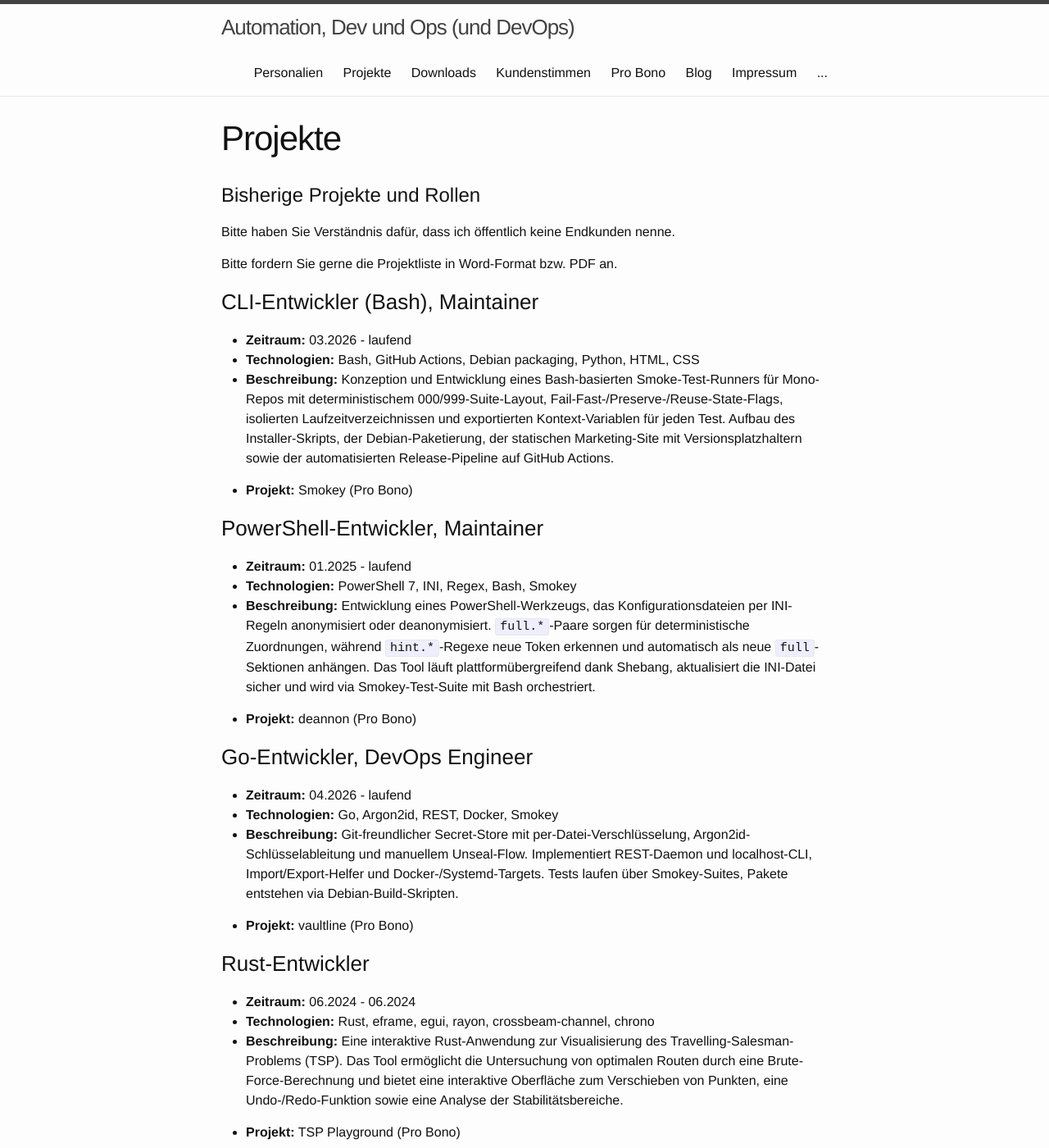
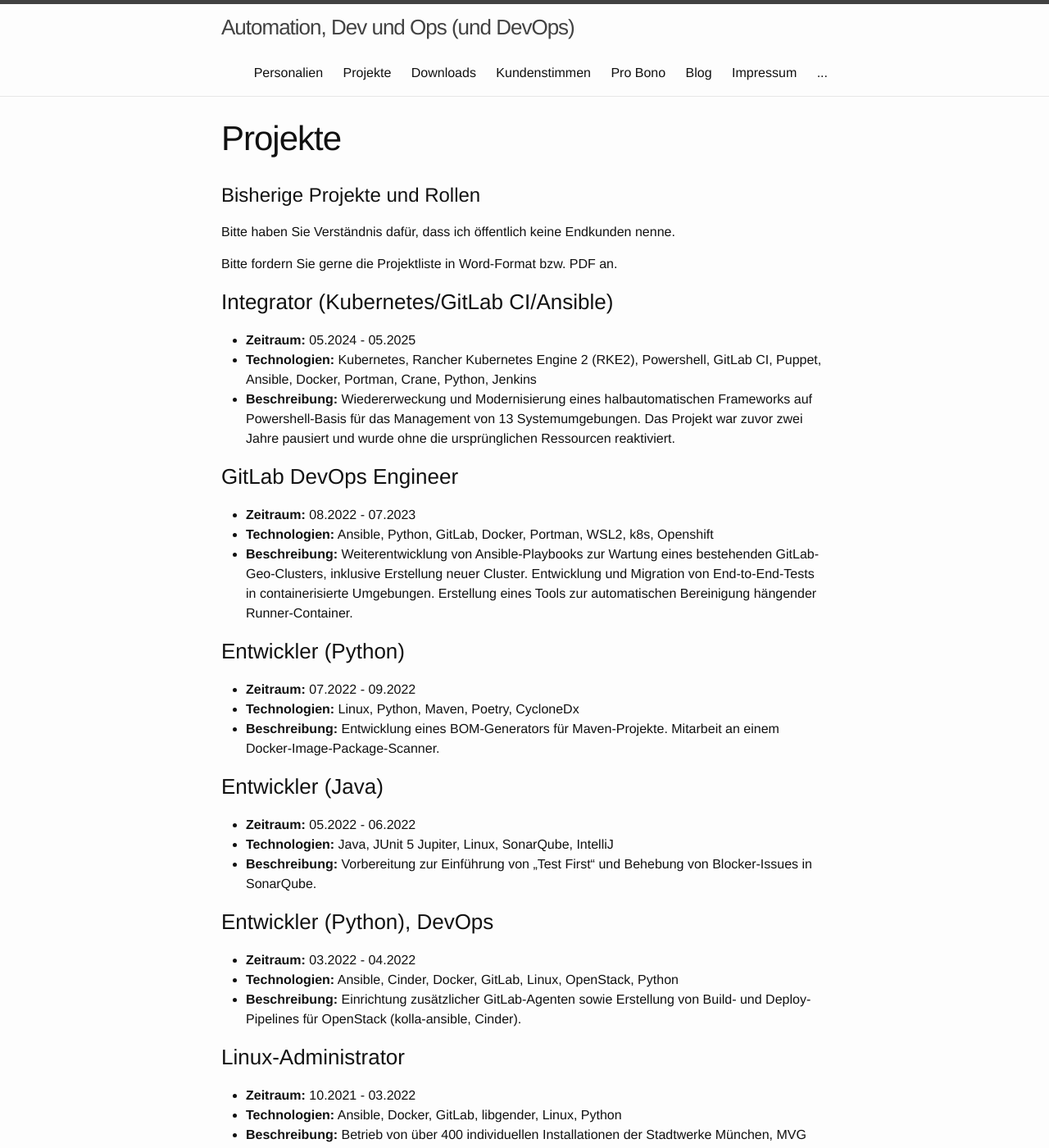
Before and after one commit to micwin/micwin.github.io, a Jekyll site: the page built from 15_projects.md, in a window 1280 px wide and 1400 px high. Shown: the whole window at 82% size. Built offline with Jekyll 4.4.1, drawn with Linux system fonts in a browser that asks for light colours; some of the changed text lies outside the part shown.

Commit message:
Regenerate project list without pro bono entries

```diff
--- a/15_projects.md
+++ b/15_projects.md
@@ -17,12 +17,6 @@
 
 
 
-### CLI-Entwickler (Bash), Maintainer
-- **Zeitraum:** 03.2026 - laufend
-- **Technologien:** Bash, GitHub Actions, Debian packaging, Python, HTML, CSS
-- **Beschreibung:** Konzeption und Entwicklung eines Bash-basierten Smoke-Test-Runners für Mono-Repos mit deterministischem 000/999-Suite-Layout, Fail-Fast-/Preserve-/Reuse-State-Flags, isolierten Laufzeitverzeichnissen und exportierten Kontext-Variablen für jeden Test. Aufbau des Installer-Skripts, der Debian-Paketierung, der statischen Marketing-Site mit Versionsplatzhaltern sowie der automatisierten Release-Pipeline auf GitHub Actions.
-
-- **Projekt:** Smokey (Pro Bono)
 
 
 
@@ -31,12 +25,6 @@
 
 
 
-### PowerShell-Entwickler, Maintainer
-- **Zeitraum:** 01.2025 - laufend
-- **Technologien:** PowerShell 7, INI, Regex, Bash, Smokey
-- **Beschreibung:** Entwicklung eines PowerShell-Werkzeugs, das Konfigurationsdateien per INI-Regeln anonymisiert oder deanonymisiert. `full.*`-Paare sorgen für deterministische Zuordnungen, während `hint.*`-Regexe neue Token erkennen und automatisch als neue `full`-Sektionen anhängen. Das Tool läuft plattformübergreifend dank Shebang, aktualisiert die INI-Datei sicher und wird via Smokey-Test-Suite mit Bash orchestriert.
-
-- **Projekt:** deannon (Pro Bono)
 
 
 
@@ -45,26 +33,9 @@
 
 
 
-### Go-Entwickler, DevOps Engineer
-- **Zeitraum:** 04.2026 - laufend
-- **Technologien:** Go, Argon2id, REST, Docker, Smokey
-- **Beschreibung:** Git-freundlicher Secret-Store mit per-Datei-Verschlüsselung, Argon2id-Schlüsselableitung und manuellem Unseal-Flow. Implementiert REST-Daemon und localhost-CLI, Import/Export-Helfer und Docker-/Systemd-Targets. Tests laufen über Smokey-Suites, Pakete entstehen via Debian-Build-Skripten.
-
-- **Projekt:** vaultline (Pro Bono)
 
 
 
-
-
-
-
-
-### Rust-Entwickler
-- **Zeitraum:** 06.2024 - 06.2024
-- **Technologien:** Rust, eframe, egui, rayon, crossbeam-channel, chrono
-- **Beschreibung:** Eine interaktive Rust-Anwendung zur Visualisierung des Travelling-Salesman-Problems (TSP). Das Tool ermöglicht die Untersuchung von optimalen Routen durch eine Brute-Force-Berechnung und bietet eine interaktive Oberfläche zum Verschieben von Punkten, eine Undo-/Redo-Funktion sowie eine Analyse der Stabilitätsbereiche.
-
-- **Projekt:** TSP Playground (Pro Bono)
 
 
 
@@ -85,10 +56,18 @@
 
 
 
+
+
+
+
 ### GitLab DevOps Engineer
 - **Zeitraum:** 08.2022 - 07.2023
 - **Technologien:** Ansible, Python, GitLab, Docker, Portman, WSL2, k8s, Openshift
 - **Beschreibung:** Weiterentwicklung von Ansible-Playbooks zur Wartung eines bestehenden GitLab-Geo-Clusters, inklusive Erstellung neuer Cluster. Entwicklung und Migration von End-to-End-Tests in containerisierte Umgebungen. Erstellung eines Tools zur automatischen Bereinigung hängender Runner-Container.
+
+
+
+
 
 
 
@@ -109,10 +88,18 @@
 
 
 
+
+
+
+
 ### Entwickler (Java)
 - **Zeitraum:** 05.2022 - 06.2022
 - **Technologien:** Java, JUnit 5 Jupiter, Linux, SonarQube, IntelliJ
 - **Beschreibung:** Vorbereitung zur Einführung von „Test First“ und Behebung von Blocker-Issues in SonarQube.
+
+
+
+
 
 
 
@@ -133,10 +120,18 @@
 
 
 
+
+
+
+
 ### Linux-Administrator
 - **Zeitraum:** 10.2021 - 03.2022
 - **Technologien:** Ansible, Docker, GitLab, libgender, Linux, Python
 - **Beschreibung:** Betrieb von über 400 individuellen Installationen der Stadtwerke München, MVG und muenchen.de. Bereitstellung eines dynamischen Ansible-Repos mit Python auf Basis von libgender.
+
+
+
+
 
 
 
@@ -157,12 +152,6 @@
 
 
 
-### Go-Entwickler, DevOps Engineer
-- **Zeitraum:** 01.2020 - 12.2020
-- **Technologien:** Go, Cobra CLI, Docker, Kubernetes, MkDocs, GitLab CI
-- **Beschreibung:** Architektur und Entwicklung eines dezentralen Config-Stores auf Ledger-Basis, inklusive Go-CLI (Cobra), Docker/Kubernetes-Deployments und MkDocs-Dokumentation für global verteilte Service-Mesh-Konfigurationen.
-
-- **Projekt:** kvledger (Pro Bono)
 
 
 
@@ -171,12 +160,6 @@
 
 
 
-### Entwickler, Betreiber
-- **Zeitraum:** 07.2020 - laufend
-- **Technologien:** Azure Pipelines, Bash, GitLab
-- **Beschreibung:** Entwicklung und Betreuung eines bash-basierten Build-Frameworks für CI/CD-Pipelines. Verantwortlich für CLI-Entwurf, Modul-Scaffolding, Dokumentation und Releases. Bereitstellung als Open-Source-Projekt (https://metafence.gitlab.io/clici/).
-
-- **Projekt:** Clici (Pro Bono)
 
 
 
@@ -197,10 +180,18 @@
 
 
 
+
+
+
+
 ### DevOps, Server-Admin
 - **Zeitraum:** 01.2020 - 04.2020
 - **Technologien:** Linux (RHEL7, Ubuntu, CentOS, Alpine, SLES), Jira, Confluence, Thinlinc
 - **Beschreibung:** Unterstützung der Entwickler bei Eclipse-Problemen. Setup von zwei On-Prem-Maschinen für Inhousing, Dockerisierung des Build-Prozesses, Einführung von Thinlinc. Ab März Übergabe an T-Systems.
+
+
+
+
 
 
 
@@ -221,10 +212,18 @@
 
 
 
+
+
+
+
 ### Assistenz Release-Management
 - **Zeitraum:** 08.2019 - 09.2019
 - **Technologien:** Excel
 - **Beschreibung:** Tägliches Einsammeln, Normalisieren und Zusammenführen der Ticket-Statusberichte von zwölf Projektteams.
+
+
+
+
 
 
 
@@ -245,10 +244,18 @@
 
 
 
+
+
+
+
 ### DevOps-Pionier, Automatisierungsexperte
 - **Zeitraum:** 10.2018 - 01.2019
 - **Technologien:** Linux, Terraform, Ansible, Consul, Git, TFS, plantUML, Citrix
 - **Beschreibung:** Design und Aufbau einer IaC-Toolchain zur automatisierten Erstellung von Umgebungen auf Basis von OpenStack und TFS Build Jobs. Erstellung von Testumgebungen mit RabbitMQ und Python mittels Docker Compose. Einrichtung eines Remote-Zugriffs auf Ubuntu-VMs via Citrix.
+
+
+
+
 
 
 
@@ -269,10 +276,18 @@
 
 
 
+
+
+
+
 ### DevOps-Pionier, Jenkins-Betreuer
 - **Zeitraum:** 09.2016 - 06.2017
 - **Technologien:** Linux, RHEL, Git, GitLab, Bash, SSH, Screen, Vim, Jenkins, Mantis, Tomcat, Java 7/8, Scrum, Ansible, Docker, Raspberry Pi, Nginx, Spring Boot
 - **Beschreibung:** Wartung einer bestehenden CI-Umgebung (Nexus, Gradle, Jenkins mit 20 Slaves, Tomcat). Unterstützung bei der Migration zu JobDSL, Evaluation von Provisioning-Tools, Aufbau prototypischer Entwicklungsinfrastrukturen (Ansible, Docker, GitLab, Tomcat, nginx). Entwicklung eines Docker-Swarm-Prototypen, Git-Coaching, Durchführung von Präsentationen, Prozessberatung, Entwurf eines Ethereum-basierten Geschäftsmodells, Erstellung von Installations- und Betriebskonzepten.
+
+
+
+
 
 
 
@@ -293,10 +308,18 @@
 
 
 
+
+
+
+
 ### DevOps, Build Engineer
 - **Zeitraum:** 01.2016 - 05.2016
 - **Technologien:** Ansible, Debian, GitLab, Java, Linux, Jenkins, Maven, Nexus, Raspbian, RHEL, Spring Boot, VirtualBox
 - **Beschreibung:** Mitarbeit im DevOps-Team (3 Personen). Konzeption und Umsetzung einer Deployment-Pipeline auf Basis des Apache ServiceBus, Unterstützung bei Maven-Skripten, Technologieentscheidungen und Präsentationen. Aufbau eines Dashboards mit Raspberry Pi II und Raspbian. Design eines Basis-Images für VMs, Ticket-Bearbeitung, User-Administration, Verwaltung von GitLab/Jenkins, Management von Verteilprozessen, Neuaufbau von Build-Pipelines für Apache ServiceMix-Projekte.
+
+
+
+
 
 
 
@@ -317,10 +340,18 @@
 
 
 
+
+
+
+
 ### DevOps
 - **Zeitraum:** 05.2015 - 07.2015
 - **Technologien:** Bash, CentOS, Eclipse, Git Extensions, Git-SVN, Git, Jenkins, Linux, Maven, Subversion (SVN), HDFS (Hadoop), VirtualBox, Gentoo, SourceTree, eGit
 - **Beschreibung:** Erstellung einer Dokumentationsplattform basierend auf dem Maven Site Plugin. Optimierung von Jenkins-Builds, Evaluation von Vagrant, Überarbeitung des Multi-Module-Maven-Builds, Migration von Subversion nach Git, Verbesserung der Integrationstests sowie Wartung des Entwickler-Clusters.
+
+
+
+
 
 
 
@@ -341,10 +372,18 @@
 
 
 
+
+
+
+
 ### Software-Entwickler, DevOps
 - **Zeitraum:** 04.2014 - 09.2014
 - **Technologien:** JEE 1.6, Java 1.6, Maven, JPA, Oracle, WebSphere, Eclipse, Git, Subversion (SVN), Mockito, JUnit, CentOS, X.509, EJB 3.x, Jenkins, Continuous Integration (CI), SonarQube
 - **Beschreibung:** Erstellung eines VirtualBox-Images für Entwickler. Entwicklung zweier Import-Tools für Datenabgleich mittels eines RCP-Clients. Vorbereitung eines OCSP-Providers als Ersatz der bestehenden CRL-Lösung.
+
+
+
+
 
 
 
@@ -365,10 +404,18 @@
 
 
 
+
+
+
+
 ### Software-Entwickler, Interim Team-Lead
 - **Zeitraum:** 04.2013 - 08.2013
 - **Technologien:** JEE 1.5, Java 1.6, Ant, JPA (Hibernate), Oracle, WebSphere, Rational System Architect (RSA), SVN, Spring, Git, Git-SVN, Rational Team Concert, Ubuntu, RedHat, Mockito, TestNG, SonarQube, Test Driven Development (TDD)
 - **Beschreibung:** Implementierung des camt.54-Imports für eine Webanwendung zum Management von SEPA Direct Debit Mandaten und SEPA Credit Transfers. Überarbeitung des Unit-Test-Frameworks und interimistischer Team-Lead kleinerer Teams.
+
+
+
+
 
 
 
@@ -389,10 +436,18 @@
 
 
 
+
+
+
+
 ### Software-Entwickler (Java), Scrum-Coach
 - **Zeitraum:** 09.2012 - 12.2012
 - **Technologien:** Wicket 1.5 und 6.0, JEE 1.5, Java 1.6, Maven, Hibernate, H2, Jetty 6, Tomcat 7 (standalone und embedded), Eclipse (Indigo, Juno), SVN, Scrum, Ehcache, Spring, Jenkins, SonarQube, Craftsmanship, Test Driven Development (TDD)
 - **Beschreibung:** Implementierung einer hybriden Intranet-Anwendung (Online/Offline) für die Servicetechniker der intern produzierten Industriemaschinen. Umsetzung eines bestehenden RCP-Clients als Wicket-Webanwendung.
+
+
+
+
 
 
 
@@ -413,10 +468,18 @@
 
 
 
+
+
+
+
 ### Software-Entwickler (Java), 3rd-Level Support, Technischer Ansprechpartner
 - **Zeitraum:** 01.2011 - 08.2011
 - **Technologien:** JEE 1.5, Tomcat, Java 1.6, Ant, Hibernate, JPA, Spring, Quartz, Cron, Wicket, Eclipse, Ubuntu, Log4j, SLF4J, JUnit, Subversion (SVN), Git, SSH Tunnel, VPN, Tunnelblick, Mac OS X 10.6 (64-Bit), Skype, MySQL, JDBC, Test Driven Development (TDD)
 - **Beschreibung:** Übernahme und Performance-Optimierung eines Banner-Auslieferungs- und Click-Tracking-Servers, ursprünglich von einem externen Team in Armenien entwickelt. Behebung eines kritischen Datenbank-Performanceproblems, Optimierung der Build- und Deployment-Prozesse, Entwicklung einer Mini-Profiling-API, allgemeine Performanceverbesserungen, Datenbankbereinigung und Einführung von Git.
+
+
+
+
 
 
 
@@ -437,10 +500,18 @@
 
 
 
+
+
+
+
 ### Software-Entwickler (Grails), Projektleiter
 - **Zeitraum:** 04.2010 - 08.2010
 - **Technologien:** JBoss 5.1, Grails, JBoss Seam, JBoss Hibernate, Java 1.5/1.6, Eclipse 3.5, Spring 2.0, OOA/OOD, JPA, JSF, JSP, Annotations, MySQL, MS SQL, Test Driven Development (TDD)
 - **Beschreibung:** Konzeption und Umsetzung einer Webanwendung zur Verwaltung von Kundenbeziehungen und Abwicklung von Umzugsprojekten.
+
+
+
+
 
 
 
@@ -461,10 +532,18 @@
 
 
 
+
+
+
+
 ### Software-Entwickler, 1st-Level Support, 3rd-Level Support
 - **Zeitraum:** 01.2009 - 11.2009
 - **Technologien:** Swing, Java, Ant, Maven, CVS, Eclipse, MediaWiki, XSLT
 - **Beschreibung:** Wartung und Support des Korrespondenz-Clients zur Erstellung von Kundenkorrespondenz im Bereich "Leben".
+
+
+
+
 
 
 
@@ -485,10 +564,18 @@
 
 
 
+
+
+
+
 ### Software-Entwickler
 - **Zeitraum:** 07.2007 - 03.2008
 - **Technologien:** Eclipse, JEE, Java 1.5, Axis, cxf, xfire, XML-RPC, XML,  Subversion, Mysql, Oracle, Junit, Cruisecontrol, Hibernate, Gentoo, Tomcat, Test Driven Development
 - **Beschreibung:** Design und Erstellung eines Adapter-Service (Multi-Protokoll) zur Integration einer Drittanbieter-Lösung zum Faxen per Internet. Design und Erstellung eines zentraler Multiprotokoll-Dienst für die konzernweite Verwaltung von Freikontingenten
+
+
+
+
 
 
 
@@ -509,10 +596,18 @@
 
 
 
+
+
+
+
 ### Software-Entwickler (Java), Architekt
 - **Zeitraum:** 11.2006 - 06.2007
 - **Technologien:** IBM Rational System Architect, Java, MDA, Clearcase, Websphere, Lotus Notes, Maven, Eclipse RCP, Hibernate , UML, OOA, OOD, Test Driven Development
 - **Beschreibung:** In Zusammenarbeit mit der IBM Schweiz Erstellung von Use Cases und Models, sowie der Realisierung der neuen Software für die "individuelle Prämien-Verbilligung" der schweizer Kranken- un Rentenkassen, im Auftrag der schweizer Regierung. Module "Partner-Abgleich" und "Batches". Hier wurde exzessiv die modellgetriebene Software-Entwicklung betrieben, es kam die gesamte IBM Rational tool chain zum Einsatz. Teilweise in Zürich.
+
+
+
+
 
 
 
@@ -533,10 +628,18 @@
 
 
 
+
+
+
+
 ### Software-Entwickler
 - **Zeitraum:** 08.2005 - 07.2006
 - **Technologien:** Java 1.4, Swing, JDO 1.1 (jcredo), MySQL 4.0.x, ant, ClearCase 6.x, Eclipse 3.1, JDBC
 - **Beschreibung:** Überarbeitung der Analyse-Engine eines WAN- Planungtools hinsichtlich einer neuen Produktlinie. Die Analyse-Engine ist Teil eines Fat Clients mit Swing- Oberfläche.
+
+
+
+
 
 
 
@@ -557,10 +660,18 @@
 
 
 
+
+
+
+
 ### Team-Manager, Architekt, Software-Entwickler
 - **Zeitraum:** 01.2003 - 06.2003
 - **Technologien:** Java, JDBC, BEA WebLogic, DB2, XML, XSLT, Eclipse 2, CVS, JUnit, Ant, AS/400, Unix
 - **Beschreibung:** Portierung des zentralen Batch-Moduls zur „Massenumschaltung und Rufnummernänderung“ von Cobol und C/C++ nach Java. Zusammenarbeit in einem dynamisch wechselnden Team.
+
+
+
+
 
 
 
@@ -581,10 +692,18 @@
 
 
 
+
+
+
+
 ### Software-Entwickler
 - **Zeitraum:** 04.2002 - 06.2002
 - **Technologien:** J2EE, BEA WebLogic, JDBC, DB2, XML, Eclipse 2, CVS, JUnit, Ant, AS/400, Unix
 - **Beschreibung:** Analyse, Entwurf und Realisierung einer Web-Anwendung zur Überwachung und Auswertung von Löschvorgängen in der zentralen Eintragsdatenbank der T-Com auf Tages-, Wochen- und Monatsbasis. Umsetzung aller Projektphasen außer Anwendungstests.
+
+
+
+
 
 
 
@@ -605,10 +724,18 @@
 
 
 
+
+
+
+
 ### Software-Entwickler
 - **Zeitraum:** 07.2001 - 08.2001
 - **Technologien:** J2EE, Tomcat, Visual Age for Java 3.0, Unix
 - **Beschreibung:** Wartung des Web-Clients zur Nachbearbeitung von OCR-erkannten Adresskorrekturkarten der Deutschen Post. Verantwortlich für die Datenbankschicht (Weiterentwicklung und Wartung).
+
+
+
+
 
 
 
@@ -629,10 +756,18 @@
 
 
 
+
+
+
+
 ### Anforderungsanalyse, Architektur, Implementierung, Installation und Post-Sales-Support
 - **Zeitraum:** 05.2000 - 02.2001
 - **Technologien:** J2EE (Servlets), Tomcat, Swing, Visual Age for Java 3.0, CVS, Unix
 - **Beschreibung:** Entwicklung eines Intranet-Shops für Marketingdokumente (Prospekte, Bilder, Druckvorstufen). Dokumente wurden per Swing-Oberfläche importiert, Kunden konnten online bestellen. Verwaltung von Kostenstellen, Berechtigungen und Budgetierungen.
+
+
+
+
 
 
 
@@ -653,13 +788,8 @@
 
 
 
-### Entwickler und Betreiber
-- **Zeitraum:** 03.2017 - laufend
-- **Technologien:** Bash, Docker, SSH
-- **Beschreibung:** Docker-basierter SSH-Relay-Service zur vereinfachten Infrastrukturverwaltung.
-URL: https://hub.docker.com/repository/docker/outpost/ssh-relais
 
-- **Projekt:** ssh-relais (Pro Bono)
+
 
 
 
@@ -680,6 +810,10 @@
 
 
 
+
+
+
+
 ### Anforderungsanalyse und Implementierung
 - **Zeitraum:** 06.1998 - 02.1999
 - **Technologien:** Delphi 3.0, lssolve (LGS-Solver)
@@ -692,6 +826,10 @@
 
 
 
+
+
+
+
 ### Anforderungsanalyse und Implementierung, Support
 - **Zeitraum:** 07.1985 - 09.1991
 - **Technologien:** Turbo Pascal 6
```
